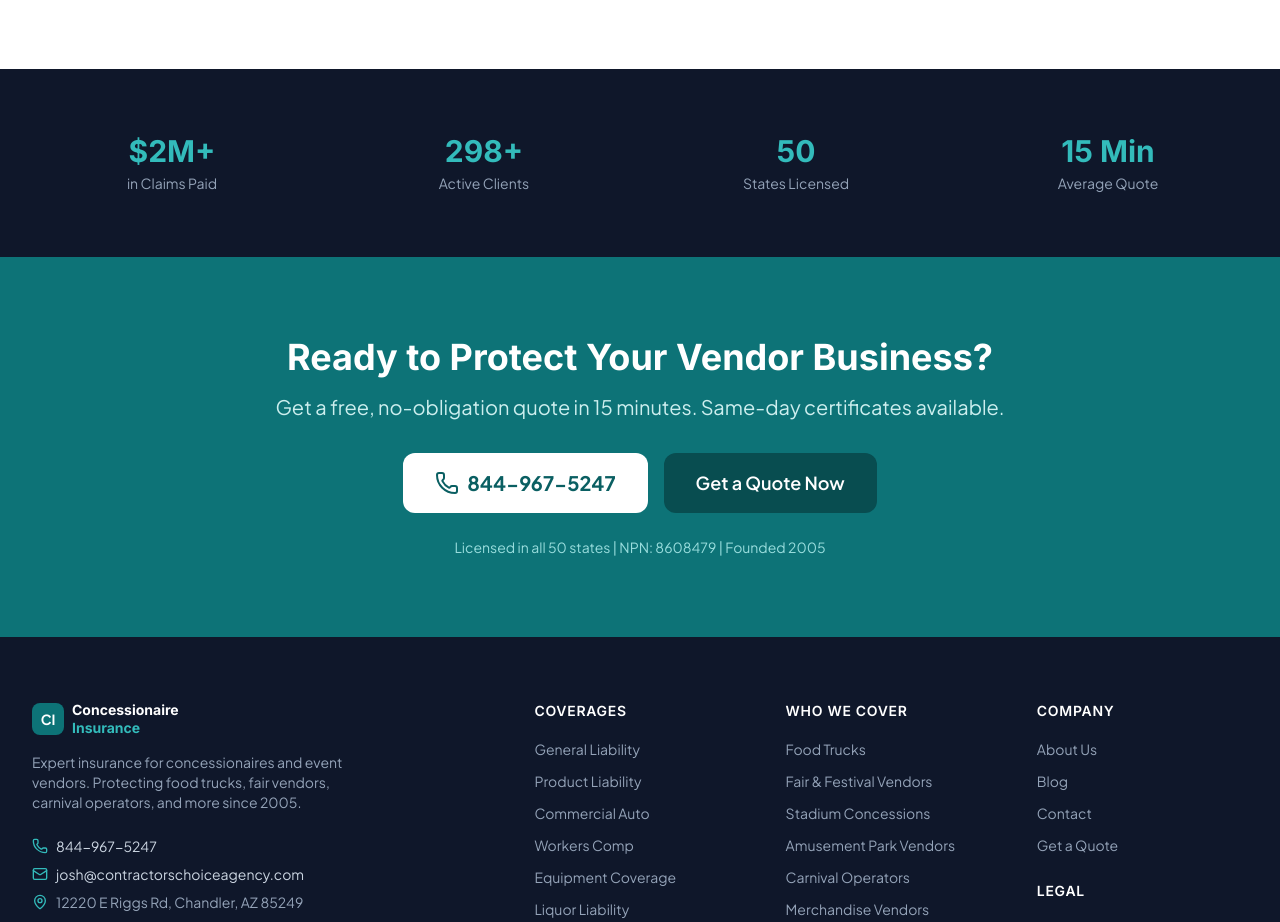
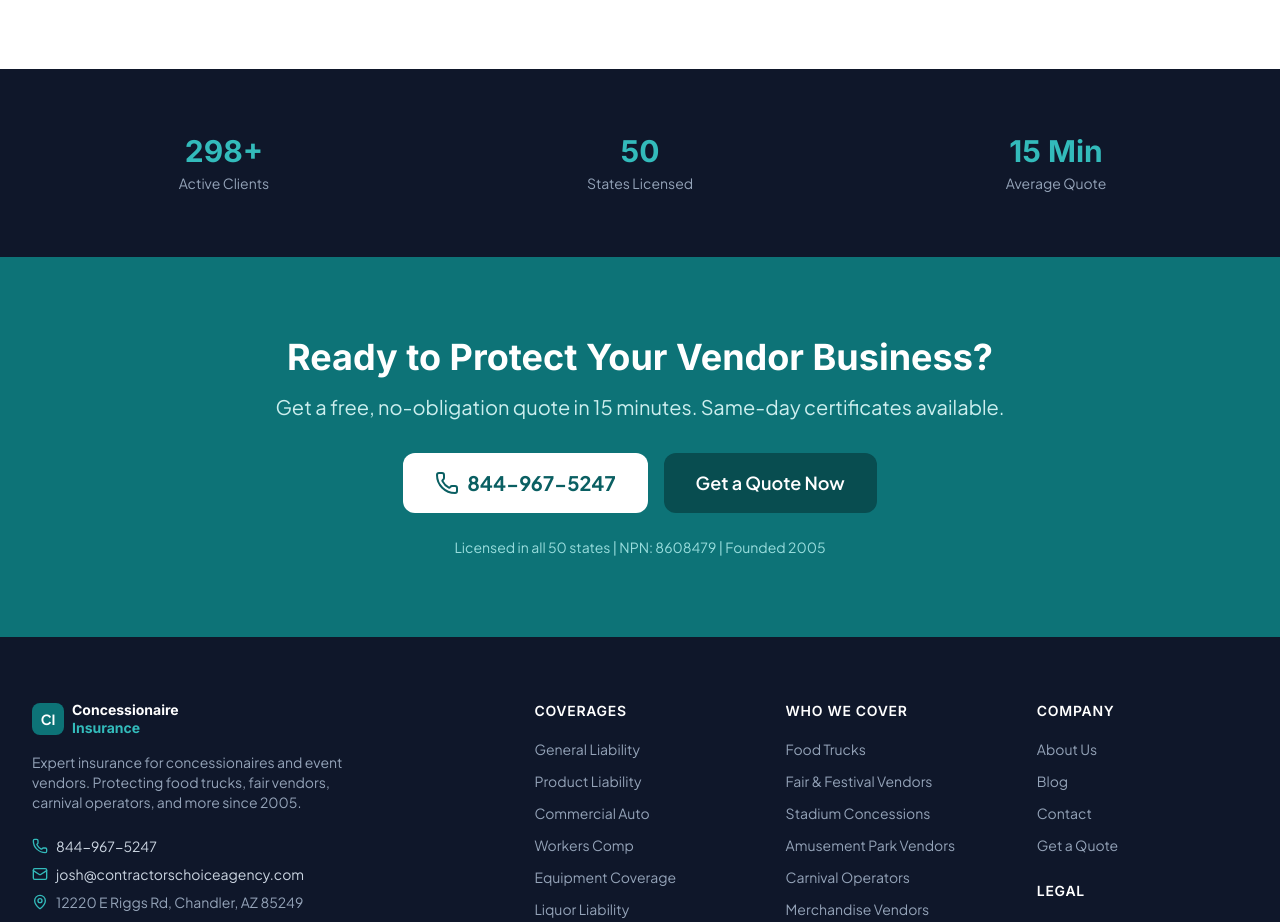
Before and after one commit to MCERQUA/concessionaireinsurance.com, a Next.js app: page / in a window 1280 px wide. Shown: the part 4700-5622 px from the top of the page. Built offline with nearby package versions, Linux system fonts and the light colour scheme.

Commit message:
auto-save: src/app/page.tsx

```diff
--- a/src/app/page.tsx
+++ b/src/app/page.tsx
@@ -552,9 +552,8 @@
       {/* STATS BAR */}
       <section className="py-16 bg-slate-900">
         <div className="max-w-7xl mx-auto px-4 sm:px-6 lg:px-8">
-          <div className="grid grid-cols-2 md:grid-cols-4 gap-8 text-center">
+          <div className="grid grid-cols-1 md:grid-cols-3 gap-8 text-center">
             {[
-              { stat: "$2M+", label: "in Claims Paid" },
               { stat: "298+", label: "Active Clients" },
               { stat: "50", label: "States Licensed" },
               { stat: "15 Min", label: "Average Quote" },
```
